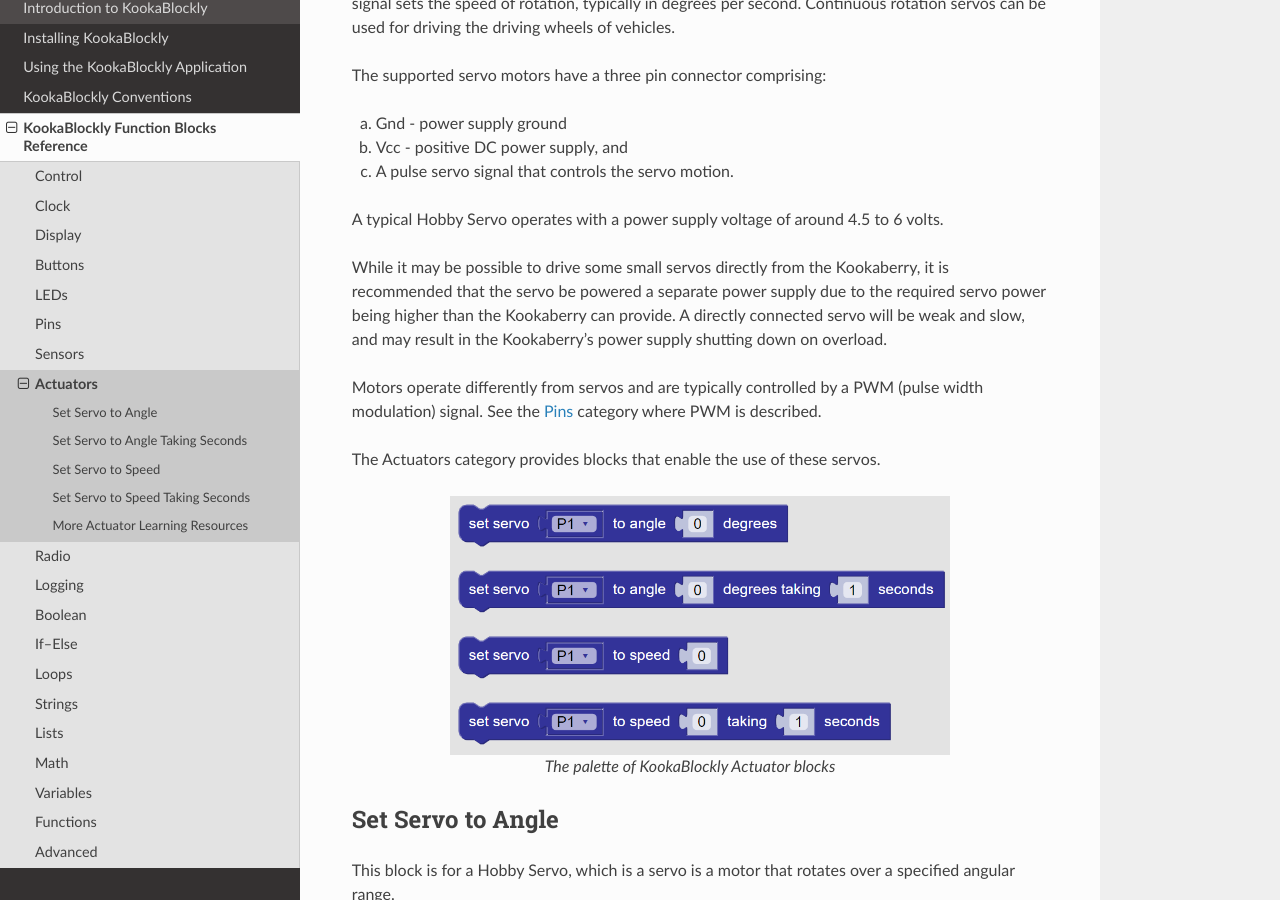
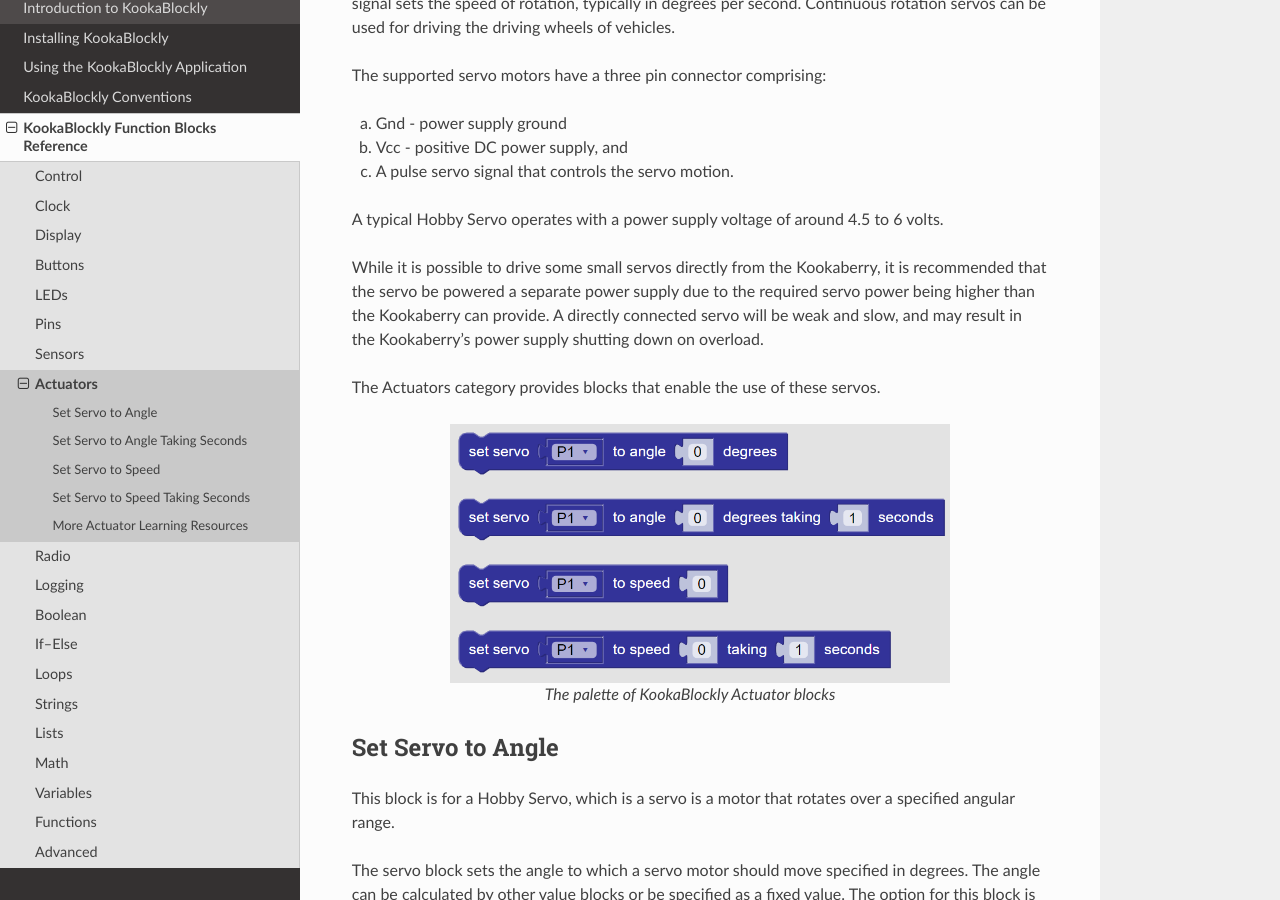
Before and after one commit to TDStrasser/KookaBlockly-Reference, a Sphinx documentation site: the page built from docs/source/actuators.rst, in a window 1280 px wide and 900 px high, scrolled down 360 px. Built offline with Sphinx 7.4.7 and the Read the Docs theme 2.0.0, drawn with Linux system fonts in a browser that asks for light colours.

Commit message:
Response to Issue #11 Actuators

```diff
--- a/docs/source/actuators.rst
+++ b/docs/source/actuators.rst
@@ -21,13 +21,10 @@
 
 A typical Hobby Servo operates with a power supply voltage of around 4.5 to 6 volts.
 
-While it may be possible to drive some small servos directly from the
+While it is possible to drive some small servos directly from the
 Kookaberry, it is recommended that the servo be powered a separate power supply due to
 the required servo power being higher than the Kookaberry can provide.
 A directly connected servo will be weak and slow, and may result in the Kookaberry's power supply shutting down on overload.
-
-Motors operate differently from servos and are typically controlled by a PWM (pulse width
-modulation) signal. See the :doc:`pins` category where PWM is described.
 
 The Actuators category provides blocks that enable the use of these servos.
 
```
